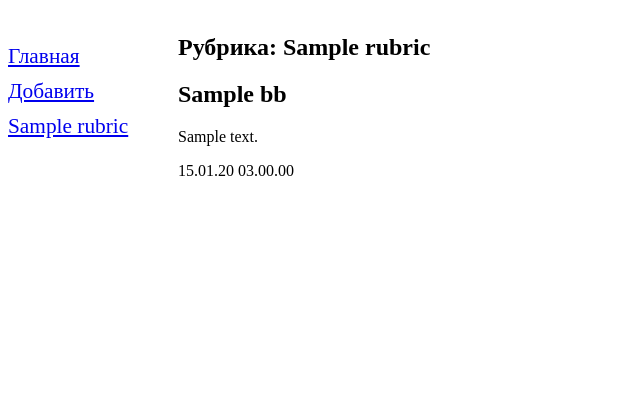
After one commit to Hamersly/Board, a Django app: page /bboard/1/ in a window 1280 px wide. The commit adds this page. Shown: the part 99-519 px from the top of the page, without its empty margins (0-640 px from the left). Run offline with Django 3.2, Linux system fonts and the light colour scheme; tables that the repository leaves empty hold one stand-in row (values such as "Sample post").

Commit message:
This is the end of the first chapter

```diff
--- a/bboard/models.py
+++ b/bboard/models.py
@@ -6,8 +6,20 @@ class Bb(models.Model):
     content = models.TextField(null=True, blank=True, verbose_name='Описание')
     price = models.FloatField(null=True, blank=True, verbose_name='Цена')
     published = models.DateTimeField(auto_now_add=True, db_index=True, verbose_name='Опубликовано')
+    rubric = models.ForeignKey('Rubric', null=True,on_delete=models.PROTECT, verbose_name='Рубрика')
 
     class Meta:
         verbose_name_plural = 'Объявления'
         verbose_name = 'Объявление'
         ordering = ['-published']
+
+class Rubric(models.Model):
+    name = models.CharField(max_length=20, db_index=True, verbose_name='Название')
+
+    def __str__(self):
+        return  self.name
+
+    class Meta:
+        verbose_name_plural = 'Рубрики'
+        verbose_name = 'Рубрика'
+        ordering = ['name']
--- /dev/null
+++ b/bboard/static/bboard/style.css
@@ -0,0 +1,20 @@
+header h1 {
+        font-size: 40pt;
+        text-transform : uppercase;
+        text-align: center;
+        background: url("https://img2.freepng.ru/20180329/ble/kisspng-paper-scroll-template-clip-art-scroll-5abd2fdb4b3ed2.0331492815223479953082.jpg") left / auto 100% no-repeat;
+        }
+        nav {
+        font-size: 16pt;
+        width: 150px;
+        float: left;
+        }
+        nav a {
+
+        display: block;
+
+        margin: 10px 0px;
+        }
+        section {
+        margin-left: 170px;
+        }
--- /dev/null
+++ b/bboard/templates/bboard/by_rubric.html
@@ -0,0 +1,12 @@
+{% extends "layout/basic.html"%}
+
+{% block content %}
+<h2>Рубрика: {{ current_rubric.name }}</h2>
+{% for bb in bbs %}
+<div>
+    <h2>{{ bb.title }}</h2>
+    <p>{{ bb.content }}</p>
+    <p>{{ bb.published|date:"d.m.y h.i.s" }}</p>
+</div>
+{%endfor%}
+{% endblock %}
--- /dev/null
+++ b/bboard/templates/layout/basic.html
@@ -0,0 +1,31 @@
+{% load static %}
+<!DOCTYPE html>
+<html lang="en">
+<head>
+    <meta charset="UTF-8">
+    <title>
+        {% block title%}
+        Главная
+        {% endblock%}
+    </title>
+    <link rel="stylesheet" type="text/css" href="{% static 'bboard/style.css' %}">
+</head>
+<body>
+<header>
+    <h1>Обявления</h1>
+</header>
+<nav>
+    <a href="{% url 'index_url'%}">Главная</a>
+    <a href="{% url 'add_url'%}">Добавить</a>
+    {% for rubric in rubrics %}
+    <a href="{% url 'by_rubric_url' rubric.pk %}">{{ rubric.name}}</a>
+    {%endfor%}
+</nav>
+<section>
+    {% block content %}
+
+    {% endblock %}
+</section>
+
+</body>
+</html>
--- a/bboard/urls.py
+++ b/bboard/urls.py
@@ -2,5 +2,7 @@ from django.urls import path
 from .views import *
 
 urlpatterns = [
-    path('', index),
+    path('', index, name='index_url'),
+    path('<int:rubric_id>/', by_rubric, name='by_rubric_url'),
+    path('add/', BbCreateView.as_view(), name='add_url')
 ]
--- a/bboard/views.py
+++ b/bboard/views.py
@@ -1,10 +1,34 @@
 from django.shortcuts import render
 from django.http import HttpResponse
 from django.template import loader
+from django.urls import reverse_lazy
+from django.views.generic.edit import CreateView
+from .forms import BbForm
 from django.shortcuts import render
-from .models import Bb
+from .models import *
+
+
+class BbCreateView(CreateView):
+    template_name = 'bboard/create.html'
+    form_class = BbForm
+    success_url = reverse_lazy('index')
+
+    def get_context_data(self, **kwargs):
+        context = super(BbCreateView, self).get_context_data(**kwargs)
+        context['rubrics'] = Rubric.objects.all()
+        return context
 
 
 def index(request):
     bbs = Bb.objects.all()
-    return render(request, 'bboard/index.html', {'bbs':bbs})
+    rubrics = Rubric.objects.all()
+    context = {'bbs': bbs, 'rubrics': rubrics}
+    return render(request, 'bboard/index.html', context)
+
+
+def by_rubric(request, rubric_id):
+    bbs = Bb.objects.filter(rubric=rubric_id)
+    rubrics = Rubric.objects.all()
+    current_rubric = Rubric.objects.get(pk=rubric_id)
+    context = {'bbs': bbs, 'rubrics': rubrics, 'current_rubric': current_rubric}
+    return render(request, 'bboard/by_rubric.html', context)
```
Also changed, not shown: bboard/admin.py (+4 -3 lines), bboard/forms.py (added, +7 -0 lines), bboard/templates/bboard/create.html (added, +9 -0 lines), bboard/templates/bboard/index.html (+5 -11 lines), bboard/migrations/0002_auto_20190618_2010.py (added), bboard/static/bboard/bg.jpg (added).
